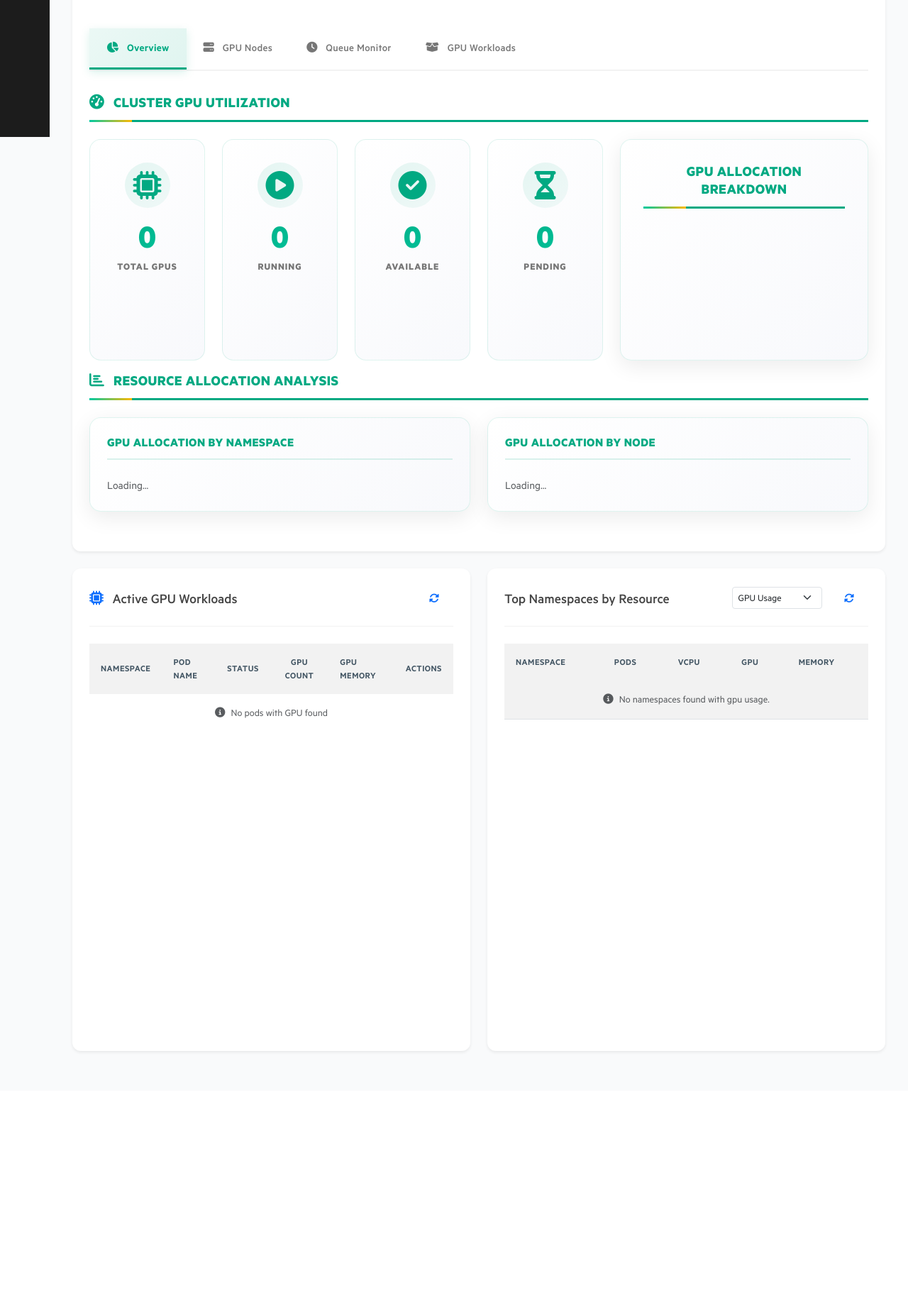
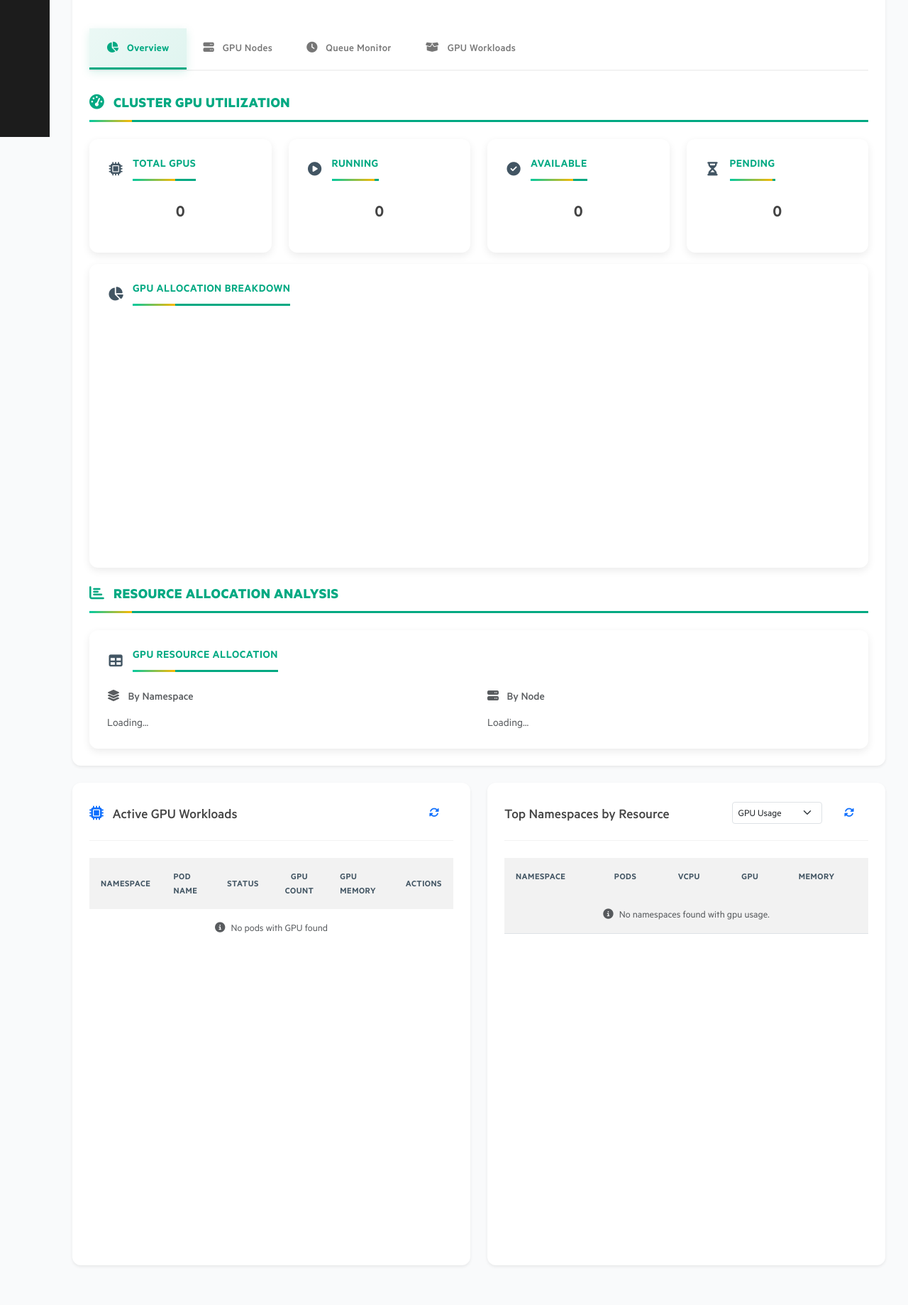
Before and after one commit to AlexanderOllman/PodManager, a Flask app: page / in a window 1280 px wide; the page is wider, and only the part inside the window is pictured. Shown: the part 607-2446 px from the top of that part at 71% size. Before the commit the page ends 2091 px from the top of that part, so only its background shows below. Run offline with Flask 3, Linux system fonts and the light colour scheme; data that the repository does not hold is empty; a map, chart or similar area stays blank; some libraries are stand-ins or nearby versions.

Commit message:
minor GPU monitoring fixes

```diff
--- a/static/css/main.css
+++ b/static/css/main.css
@@ -2993,6 +2993,8 @@ body {
 }
 
 /* Enhanced GPU Utilization Cards */
+/* Removed - now using standard dashboard-metric-card styling */
+/*
 .gpu-utilization-card {
     background: linear-gradient(135deg, #ffffff 0%, #f8f9fc 100%);
     border: 1px solid rgba(1, 169, 130, 0.12);
@@ -3043,7 +3045,7 @@ body {
 
 .gpu-utilization-card .metric-value {
     font-size: 3rem;
-    font-weight: 800;
+    font-weight: 700;
     color: var(--hpe-primary);
     margin-bottom: 0.5rem;
     line-height: 1;
@@ -3061,6 +3063,7 @@ body {
     font-weight: 700;
     margin-top: 0.5rem;
 }
+*/
 
 /* Enhanced GPU Allocation Chart */
 .gpu-allocation-chart-container {
--- a/static/js/gpu_dashboard.js
+++ b/static/js/gpu_dashboard.js
@@ -781,9 +781,15 @@ function updateGpuAllocationChart(data) {
             window.gpuAllocationChart.update('none'); // Use 'none' animation mode for updates
         } else {
             // Destroy existing chart if it exists but is not properly initialized
-            if (window.gpuAllocationChart) {
-                window.gpuAllocationChart.destroy();
+            if (window.gpuAllocationChart && typeof window.gpuAllocationChart.destroy === 'function') {
+                try {
+                    window.gpuAllocationChart.destroy();
+                } catch (destroyError) {
+                    console.warn('Error destroying existing chart:', destroyError);
+                }
             }
+            // Clear the chart reference regardless
+            window.gpuAllocationChart = null;
 
             const ctx = chartContainer.getContext('2d');
             window.gpuAllocationChart = new Chart(ctx, {
--- a/templates/index.html
+++ b/templates/index.html
@@ -176,46 +176,63 @@
                                     Cluster GPU Utilization
                                 </h5>
                                 <div class="row gpu-metrics-grid">
-                                    <div class="col-md-2 col-sm-6 mb-3">
-                                        <div class="gpu-utilization-card">
-                                            <div class="metric-icon">
-                                                <i class="fas fa-microchip"></i>
+                                    <div class="col-xl-3 col-md-6 mb-3">
+                                        <div class="dashboard-metric-card">
+                                            <div class="card-title-container">
+                                                <i class="fas fa-microchip card-header-icon"></i>
+                                                <h5 class="card-title">Total GPUs</h5>
                                             </div>
-                                            <div class="metric-value" id="gpuTotalCapacity">0</div>
-                                            <div class="metric-label">Total GPUs</div>
+                                            <div class="card-metric-details">
+                                                <span id="gpuTotalCapacity">0</span>
                                             </div>
                                         </div>
-                                    <div class="col-md-2 col-sm-6 mb-3">
-                                        <div class="gpu-utilization-card">
-                                            <div class="metric-icon">
-                                                <i class="fas fa-play-circle"></i>
                                     </div>
-                                            <div class="metric-value" id="gpuRunning">0</div>
-                                            <div class="metric-label">Running</div>
+                                    <div class="col-xl-3 col-md-6 mb-3">
+                                        <div class="dashboard-metric-card">
+                                            <div class="card-title-container">
+                                                <i class="fas fa-play-circle card-header-icon"></i>
+                                                <h5 class="card-title">Running</h5>
+                                            </div>
+                                            <div class="card-metric-details">
+                                                <span id="gpuRunning">0</span>
                                             </div>
                                         </div>
-                                    <div class="col-md-2 col-sm-6 mb-3">
-                                        <div class="gpu-utilization-card">
-                                            <div class="metric-icon">
-                                                <i class="fas fa-check-circle"></i>
                                     </div>
-                                            <div class="metric-value" id="gpuAvailable">0</div>
-                                            <div class="metric-label">Available</div>
+                                    <div class="col-xl-3 col-md-6 mb-3">
+                                        <div class="dashboard-metric-card">
+                                            <div class="card-title-container">
+                                                <i class="fas fa-check-circle card-header-icon"></i>
+                                                <h5 class="card-title">Available</h5>
+                                            </div>
+                                            <div class="card-metric-details">
+                                                <span id="gpuAvailable">0</span>
                                             </div>
                                         </div>
-                                    <div class="col-md-2 col-sm-6 mb-3">
-                                        <div class="gpu-utilization-card">
-                                            <div class="metric-icon">
-                                                <i class="fas fa-hourglass-half"></i>
                                     </div>
-                                            <div class="metric-value" id="gpuPending">0</div>
-                                            <div class="metric-label">Pending</div>
+                                    <div class="col-xl-3 col-md-6 mb-3">
+                                        <div class="dashboard-metric-card">
+                                            <div class="card-title-container">
+                                                <i class="fas fa-hourglass-half card-header-icon"></i>
+                                                <h5 class="card-title">Pending</h5>
+                                            </div>
+                                            <div class="card-metric-details">
+                                                <span id="gpuPending">0</span>
                                             </div>
                                         </div>
-                                    <div class="col-md-4 col-sm-12 mb-3">
-                                        <div class="gpu-allocation-chart-container">
-                                            <h5>GPU Allocation Breakdown</h5>
+                                    </div>
+                                </div>
+
+                                <!-- GPU Allocation Chart -->
+                                <div class="row mb-4">
+                                    <div class="col-12">
+                                        <div class="dashboard-metric-card">
+                                            <div class="card-title-container">
+                                                <i class="fas fa-chart-pie card-header-icon"></i>
+                                                <h5 class="card-title">GPU Allocation Breakdown</h5>
+                                            </div>
+                                            <div style="height: 320px; padding: 1rem;">
                                                 <canvas id="gpuAllocationChart"></canvas>
+                                            </div>
                                         </div>
                                     </div>
                                 </div>
@@ -227,19 +244,31 @@
                                     Resource Allocation Analysis
                                 </h5>
                                 <div class="row">
+                                    <div class="col-12">
+                                        <div class="dashboard-metric-card">
+                                            <div class="card-title-container">
+                                                <i class="fas fa-table card-header-icon"></i>
+                                                <h5 class="card-title">GPU Resource Allocation</h5>
+                                            </div>
+                                            <div class="row">
                                                 <div class="col-md-6">
-                                        <div class="gpu-allocation-table">
-                                            <h6>GPU Allocation by Namespace</h6>
+                                                    <h6 class="text-muted mb-3">
+                                                        <i class="fas fa-layer-group me-2"></i>
+                                                        By Namespace
+                                                    </h6>
                                                     <div id="namespaceGpuAllocation">
                                                         <div class="text-muted">Loading...</div>
                                                     </div>
                                                 </div>
-                                    </div>
                                                 <div class="col-md-6">
-                                        <div class="gpu-allocation-table">
-                                            <h6>GPU Allocation by Node</h6>
+                                                    <h6 class="text-muted mb-3">
+                                                        <i class="fas fa-server me-2"></i>
+                                                        By Node
+                                                    </h6>
                                                     <div id="nodeGpuAllocation">
                                                         <div class="text-muted">Loading...</div>
+                                                    </div>
+                                                </div>
                                             </div>
                                         </div>
                                     </div>
```
Also changed, not shown: version.json (+26 -1 lines). Lines whose indentation alone changed are shown as unchanged.
